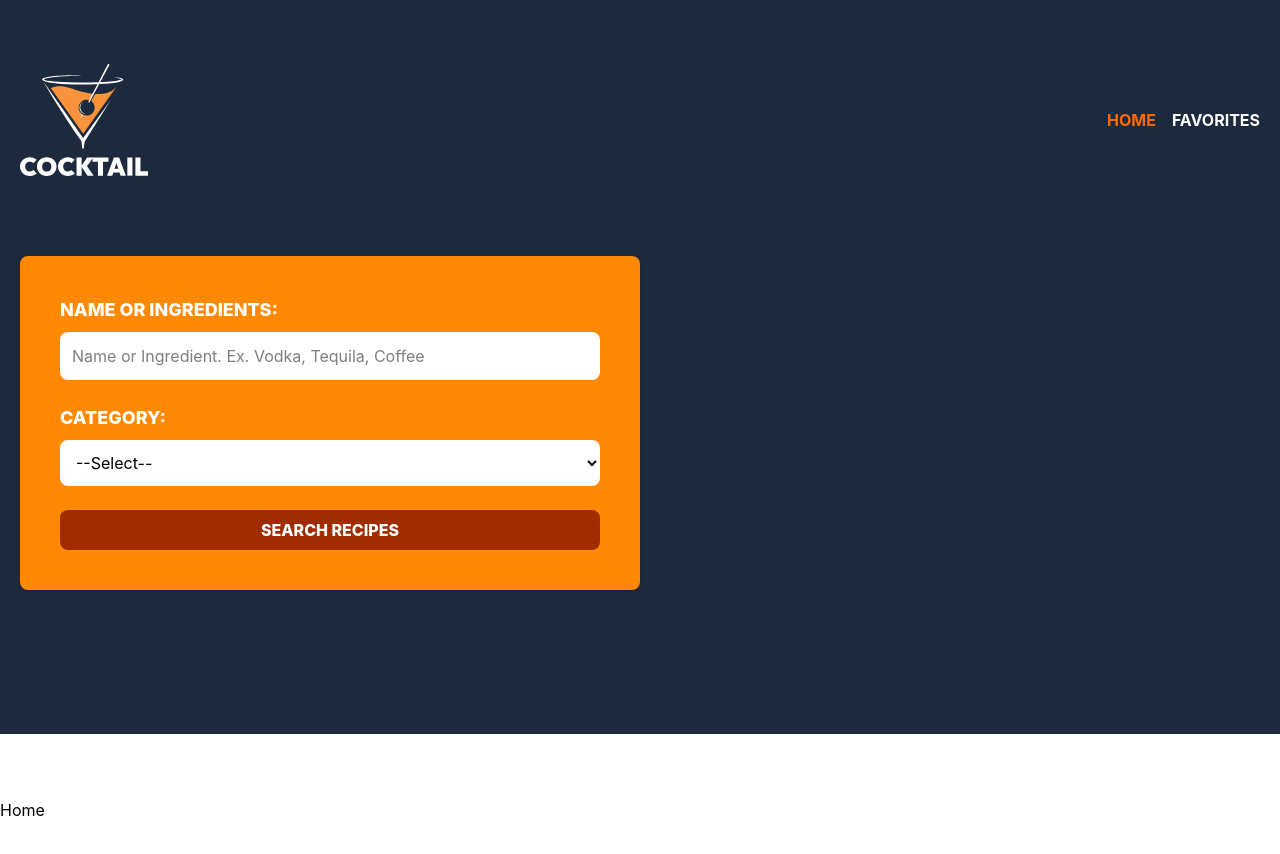
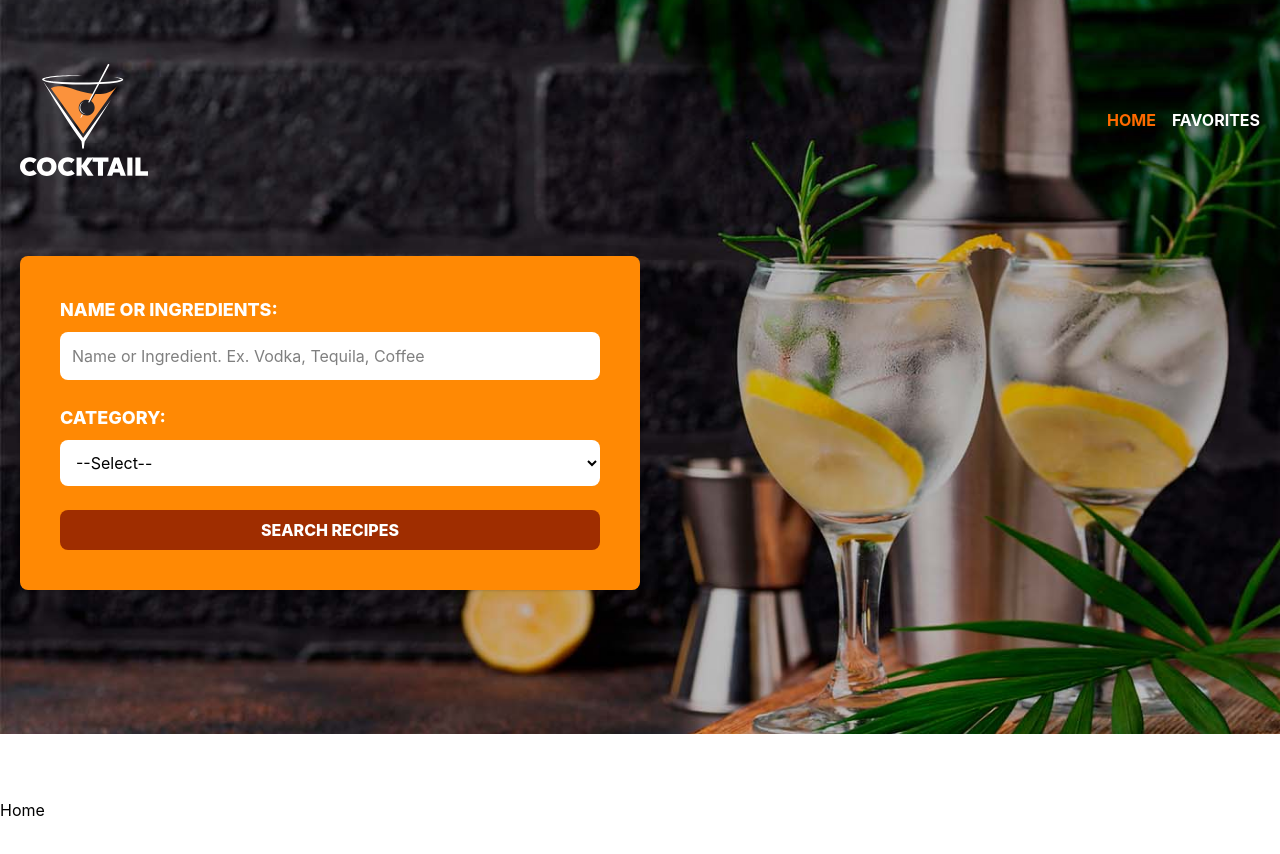
Before and after one commit to Kekekingg/Cocktail-Finder-Kekekings, a React (Vite) app: page / in a window 1280 px wide. Shown: the top 854 px of the page. Built offline with nearby package versions, Linux system fonts and the light colour scheme.

Commit message:
feat: add background image with two glasses for Home; created stores folder to manage recipe logic with zustand, including initial useAppStore and recipeSlice setup

```diff
--- a/src/components/Header.tsx
+++ b/src/components/Header.tsx
@@ -1,4 +1,3 @@
-import path from "node:path"
 import { useMemo } from "react"
 import { Link, NavLink, useLocation } from "react-router-dom"
 
@@ -11,7 +10,7 @@
 
 
   return (
-    <header className="bg-slate-800">
+    <header className={isHome ? 'bg-[url(/bg.jpg)] bg-center bg-cover' : 'bg-slate-800'}>
         <div className="mx-auto container px-5 py-16">
             <div className="flex justify-between items-center">
                 <Link to="/">
--- /dev/null
+++ b/src/stores/recipeSlice.ts
@@ -0,0 +1,6 @@
+
+
+export const createRecipesSlice = () => ({
+    categories: [],
+
+})
--- /dev/null
+++ b/src/stores/useAppStore.ts
@@ -0,0 +1 @@
+import { create } from 'zustand'
```
Also changed, not shown: package.json (+5 -2 lines), 1 other file (tests, documents, lock files or other folders).
